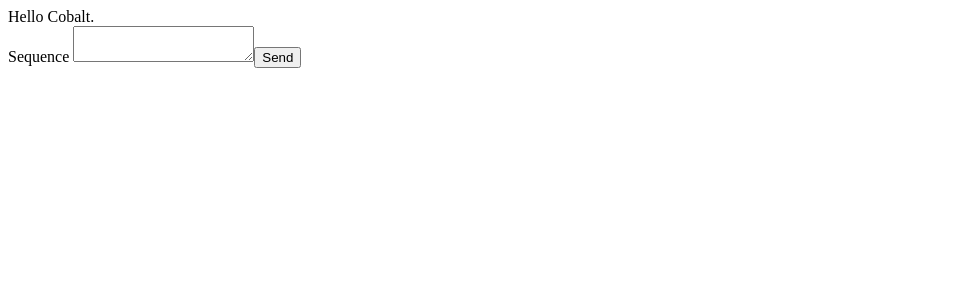
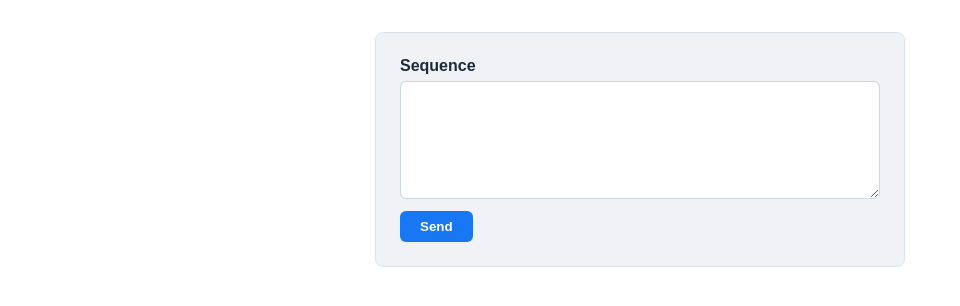
Before and after one commit to klochkovg/cobalt-sequence-lab-ui, an Angular app: page / in a window 1280 px wide. Shown: the top 306 px of the page, without its empty margins (0-960 px from the left). Built offline with nearby package versions, Linux system fonts and the light colour scheme.

Commit message:
Styling added

```diff
--- a/src/app/app.html
+++ b/src/app/app.html
@@ -1,2 +1,2 @@
-<main>Hello Cobalt.</main>
+<main></main>
 <router-outlet />
--- a/src/app/nucleotides-form/nucleotides-form.html
+++ b/src/app/nucleotides-form/nucleotides-form.html
@@ -1,3 +1,4 @@
+<div class="card">
   <form (ngSubmit)="submit()">
     <label>
       Sequence
@@ -7,9 +8,8 @@
   </form>
 
   @if (error(); as message) {
-  <p>Error: {{ message }}</p>
+    <p class="error">Error: {{ message }}</p>
   }
 
-@if (result() !== null) {
-  <pre>{{ result() | json }}</pre>
-}
+  <pre class="result" [hidden]="result() === null">{{ result() | json }}</pre>
+</div>
--- a/src/app/nucleotides-form/nucleotides-form.scss
+++ b/src/app/nucleotides-form/nucleotides-form.scss
@@ -0,0 +1,67 @@
+.card {
+  max-width: 480px;
+  margin: 2rem auto;
+  padding: 1.5rem;
+  border: 1px solid #dce3ea;
+  border-radius: 8px;
+  background: #f0f2f5;
+  font-family: sans-serif;
+}
+
+form {
+  display: flex;
+  flex-direction: column;
+  gap: 0.75rem;
+}
+
+label {
+  display: flex;
+  flex-direction: column;
+  gap: 0.375rem;
+  font-weight: 600;
+  color: #1c2b3a;
+}
+
+textarea {
+  min-height: 100px;
+  padding: 0.5rem 0.75rem;
+  border: 1px solid #ccd6e0;
+  border-radius: 6px;
+  font-family: monospace;
+  font-size: 0.95rem;
+  resize: vertical;
+
+  &:focus {
+    outline: none;
+    border-color: #1877f2;
+    box-shadow: 0 0 0 3px rgba(24, 119, 242, 0.2);
+  }
+}
+
+button {
+  align-self: flex-start;
+  padding: 0.5rem 1.25rem;
+  border: none;
+  border-radius: 6px;
+  background: #1877f2;
+  color: #fff;
+  font-weight: 600;
+  cursor: pointer;
+
+  &:hover {
+    background: #166fe5;
+  }
+}
+
+.error {
+  color: #d93025;
+}
+
+.result {
+  margin-top: 1rem;
+  padding: 0.75rem;
+  border-radius: 6px;
+  background: #e7f0fe;
+  color: #1c2b3a;
+  overflow-x: auto;
+}
```
Lines whose indentation alone changed are shown as unchanged.
